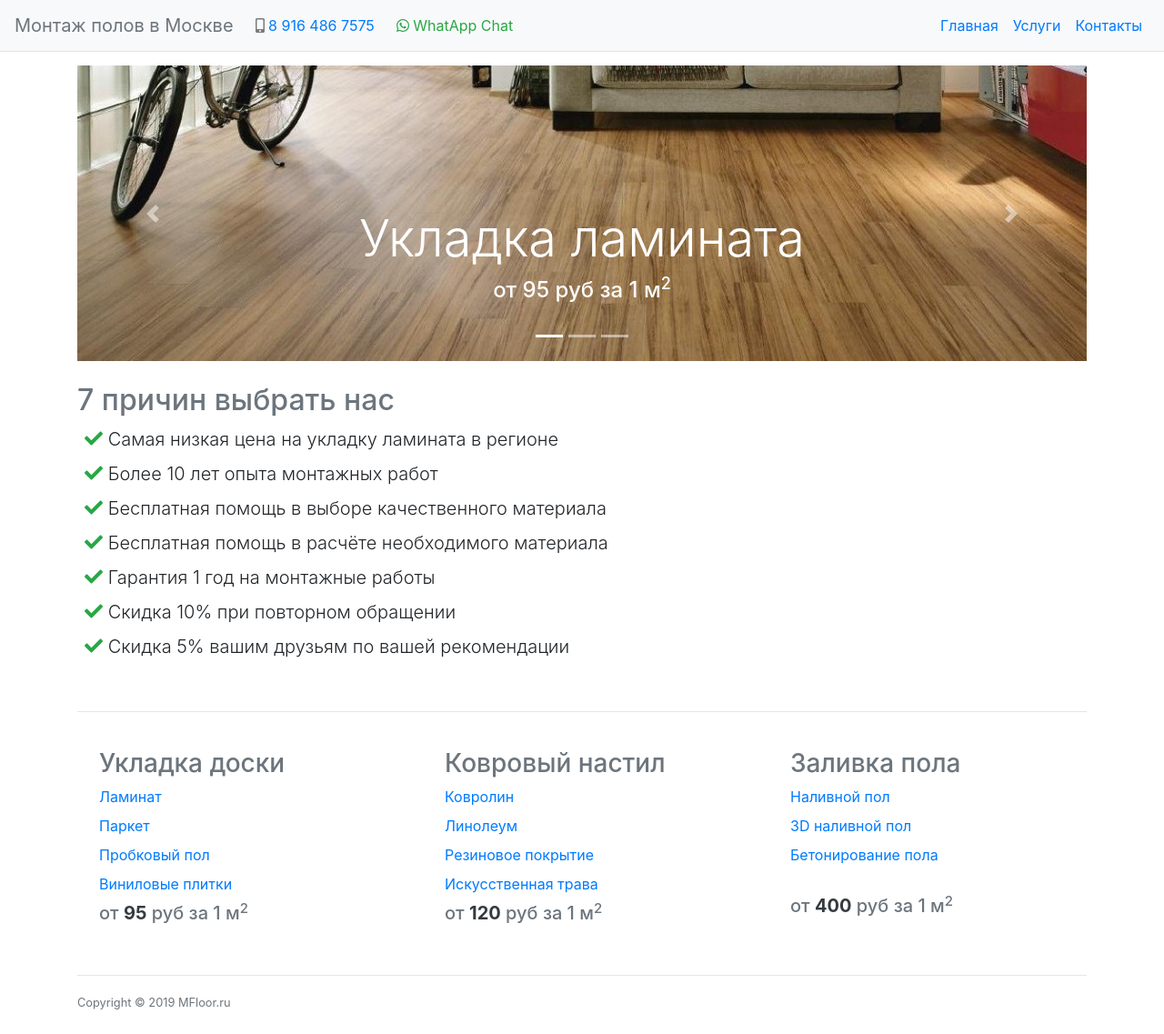
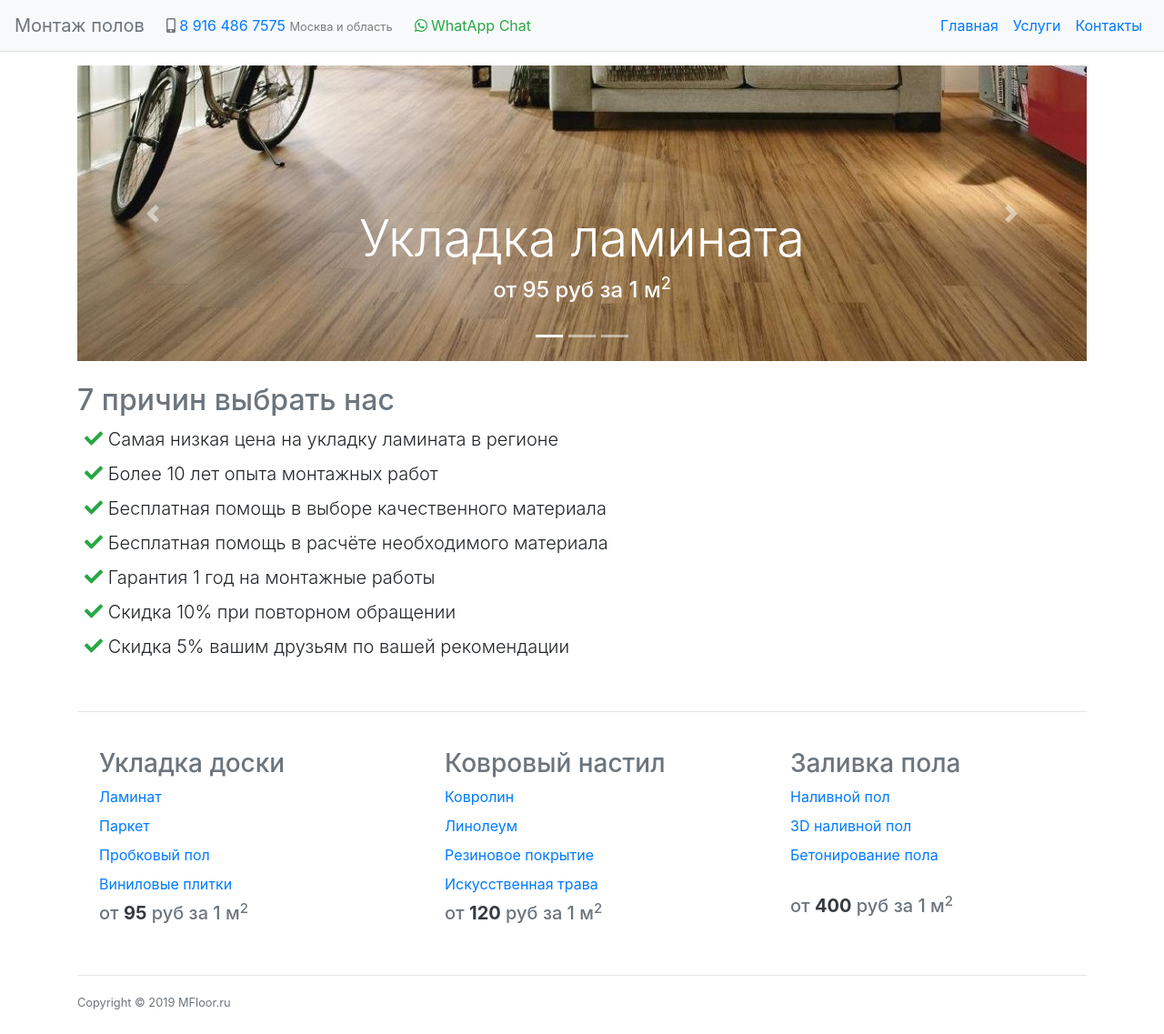
Before and after one commit to nskforward/MFloor, a Jekyll site: the page built from index.html, in a window 1280 px wide and 1137 px high. Shown: the whole window at 91% size. Built offline with Jekyll 4.4.1, drawn with Linux system fonts in a browser that asks for light colours.

Commit message:
Trava page

```diff
--- a/_includes/navigation.html
+++ b/_includes/navigation.html
@@ -1,5 +1,5 @@
 <nav class="navbar fixed-top navbar-expand-lg navbar-light bg-light border-bottom">
-    <a class="navbar-brand text-secondary" href="/">Монтаж полов в Москве</a>
+    <a class="navbar-brand text-secondary" href="/">Монтаж полов</a>
     <button class="navbar-toggler" type="button" data-toggle="collapse" data-target="#navbarSupportedContent" aria-controls="navbarSupportedContent" aria-expanded="false" aria-label="Toggle navigation">
         <span class="navbar-toggler-icon"></span>
     </button>
@@ -7,7 +7,7 @@
         <ul class="navbar-nav mr-auto ml-2">
             <li class="nav-item mr-4">
                 <span class="navbar-text">
-                    <i class="fas fa-mobile-alt"></i> <a class="text-primary" href="tel:+79164867575">8 916 486 7575</a>
+                    <i class="fas fa-mobile-alt"></i> <a class="text-primary" href="tel:+79164867575">8 916 486 7575</a> <small>Москва и область</small>
                 </span>
             </li>
             <li class="nav-item">
```
